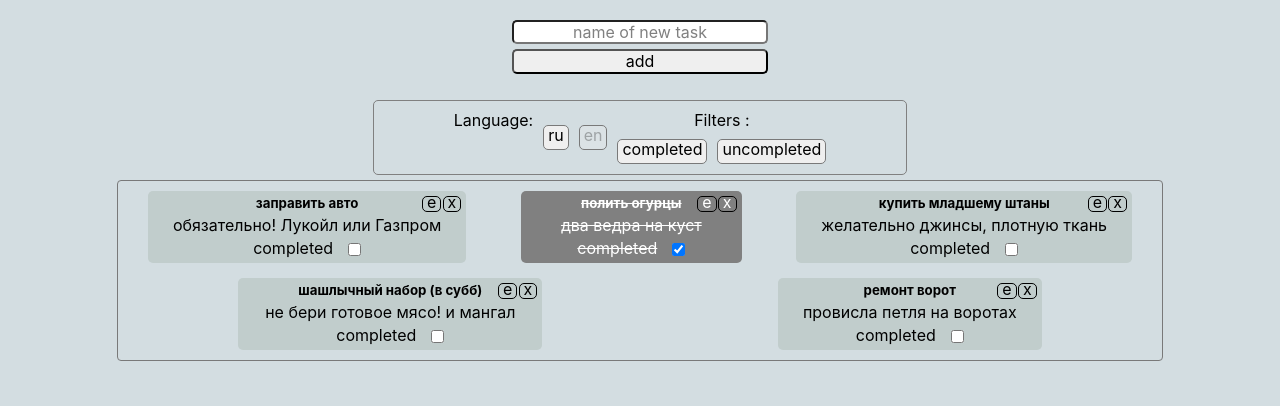
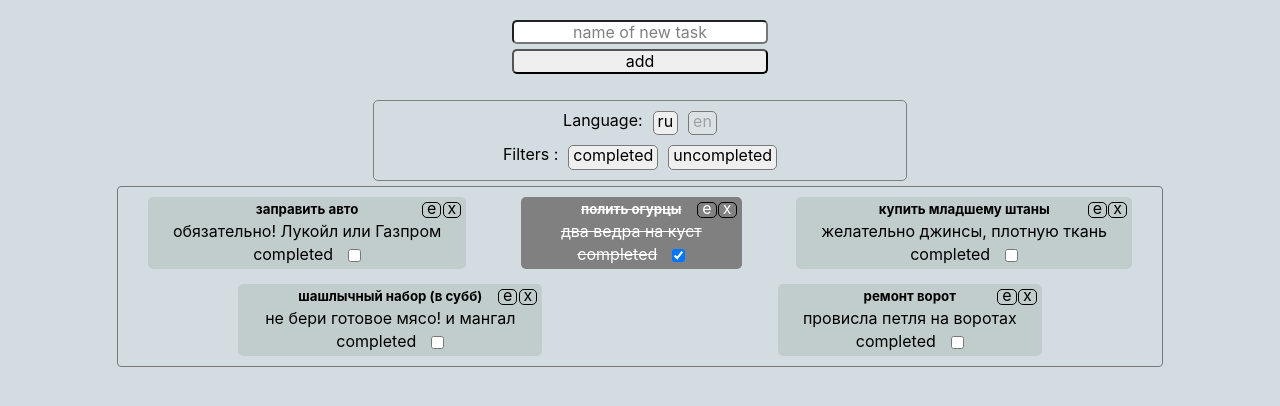
Before and after one commit to igor-sergeevich-po/todo-mobx-ts, a React (Create React App) app: page / in a window 1280 px wide. Shown: the top 406 px of the page. Built offline with nearby package versions, Linux system fonts and the light colour scheme; what @mobx-devtools/tools would draw is missing.

Commit message:
fix: layout lang component

```diff
--- a/src/components/Filter/Filter.tsx
+++ b/src/components/Filter/Filter.tsx
@@ -46,13 +46,16 @@ const Filter = observer(() => {
 	}
 	return (
 		<div className='filter'>
-			<span>{t('language')}</span>
-			{Object.keys(lngs).map(lng => (
-				<button className='filter-btn' type='submit' key={lng} onClick={() => i18n.changeLanguage(lng)} disabled={i18n.resolvedLanguage === lng}>{lng}</button>
-			))}
+
 			<div className='filter_content'>
-				<span>{t('filters')}</span>
-				<div className='filter_conten-buttons'>
+				<div className="filter__content-buttons">
+					<span>{t('language')}</span>
+					{Object.keys(lngs).map(lng => (
+						<button className='filter-btn' type='submit' key={lng} onClick={() => i18n.changeLanguage(lng)} disabled={i18n.resolvedLanguage === lng}>{lng}</button>
+					))}
+				</div>
+				<div className='filter__content-buttons margin__top10'>
+					<span>{t('filters')}</span>
 					<button className={styleBtnCompleted} id='completed'
 						onClick={() => handleFilterComplete()}
 					>{t('completed')}</button>
--- a/src/components/Filter/style.css
+++ b/src/components/Filter/style.css
@@ -20,11 +20,14 @@
 	flex-direction: column;
 }
 
-.filter_conten-buttons {
+.filter__content-buttons {
 	display: flex;
+	justify-content: center;
+	gap: 10px;
+}
 
+.margin__top10 {
 	margin-top: 10px;
-	gap: 10px;
 }
 
 .active {
@@ -57,7 +60,7 @@
 }
 
 
-@media (width <= 550px) {
+@media (width <=550px) {
 	.filter_conten-buttons {
 		flex-direction: column;
 	}
--- a/src/i18n.ts
+++ b/src/i18n.ts
@@ -6,7 +6,7 @@ i18next
 	.use(initReactI18next)
 	.use(LanguageDetector)
 	.init({
-		debug: true,
+		debug: false,
 		fallbackLng: 'en',
 		resources: {
 			ru: {
```
